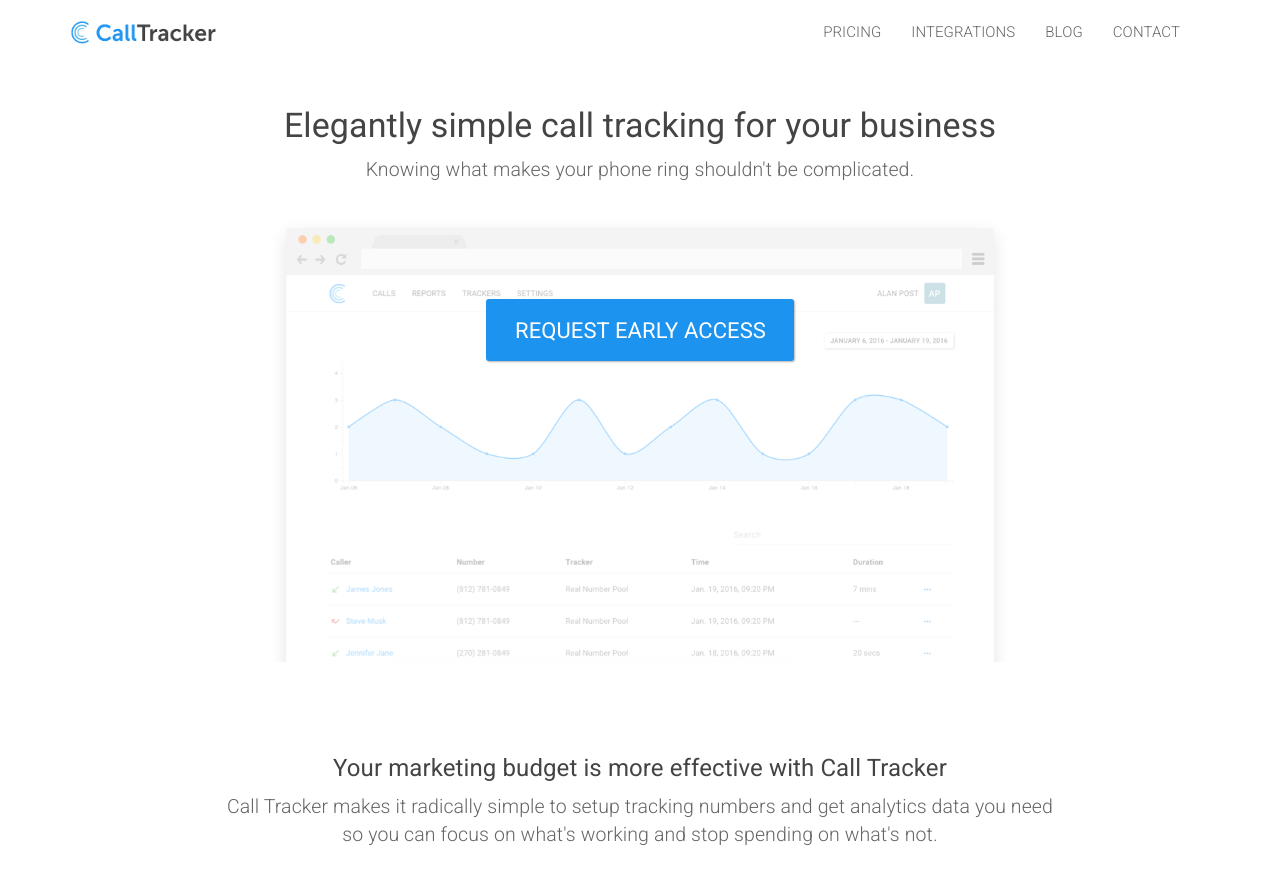
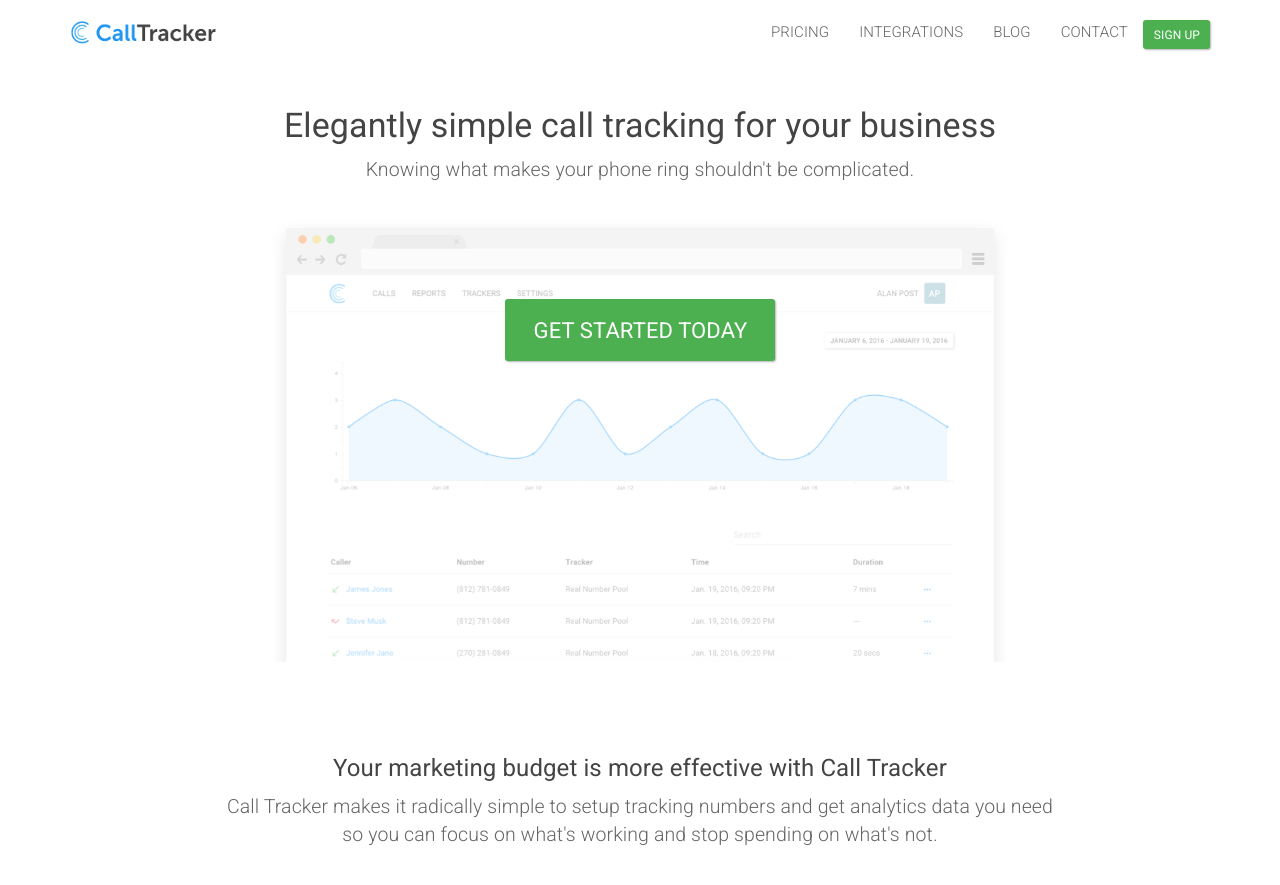
Before and after one commit to sumonst21/calltrackerio-site, a Jekyll site: the page built from index.html, in a window 1280 px wide and 900 px high. Shown: the top 885 px of the window. Built offline with Jekyll 4.4.1, drawn with Linux system fonts in a browser that asks for light colours; some of the changed text lies outside the part shown.

Commit message:
more refinement and small fixes

```diff
--- a/_includes/footer.html
+++ b/_includes/footer.html
@@ -6,7 +6,7 @@
 		<div class="col-md-12 text-center">
 			<h5>Sign Up for a <strong>free</strong> account to get started</h5>
 			<p class="lead">Join data-driven companies tracking calls.</p>
-			<p><a href="/sign-up/" class="btn btn-lg btn-primary r">Request Early Access</a></p>
+			<p><a href="https://app.calltracker.io/signup/" class="btn btn-lg btn-success">Get Started Today</a></p>
 		</div>
 	</div>
 </div>
--- a/_includes/header.html
+++ b/_includes/header.html
@@ -11,6 +11,7 @@
       {% include logo.html %}
       </a>
     </div>
+    <a href="https://app.calltracker.io/signup/" class="btn btn-success pull-right btn-sm m-t-20">Sign Up</a>
     <div id="navbar" class="collapse navbar-collapse">
       <ul class="nav navbar-nav pull-right">
         <li><a href="/pricing/">Pricing</a></li>
--- a/_includes/pricing-section.html
+++ b/_includes/pricing-section.html
@@ -1,6 +1,6 @@
 <section class="">
 	<div class="container">
-		<div class="row p-t-20 p-b-40">
+		<div class="row p-t-20 p-b-20">
 			<div class="col-md-8 col-md-offset-2 text-center">
 				<h3>Simple, Straight Forward Pricing</h3>
 				<p class="lead">No account minimums, only pay for what you use.</p>
--- a/index.html
+++ b/index.html
@@ -14,12 +14,12 @@
 		</div>
 		<div class="row">
 			<div class="col-md-12 text-center hero-img-mockup">
-				<a href="/sign-up/"><img alt="call tracking software" src="images/app-mockups/callsmockup.png" class=""></a>
+				<a href="https://app.calltracker.io/signup/"><img alt="call tracking software" src="images/app-mockups/callsmockup.png" class=""></a>
 			</div>
 		</div>
 		<div class="row">
 			<div class="col-md-12 text-center">
-				<a href="/sign-up/" class="btn btn-xl btn-primary request-button">Request Early Access</a>
+				<a href="https://app.calltracker.io/signup/" class="btn btn-xl btn-success request-button">Get Started Today</a>
 				<h4 class="text-center">Your marketing budget is more effective with {{ site.name }}</h4>
 				<p class="lead">{{ site.name }} makes it radically simple to setup tracking numbers and get analytics data you need<br> so you can focus on what's working and stop spending on what's not.</p>
 			</div>
```
